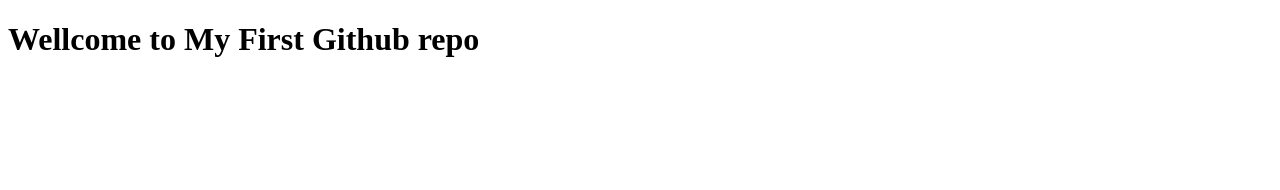
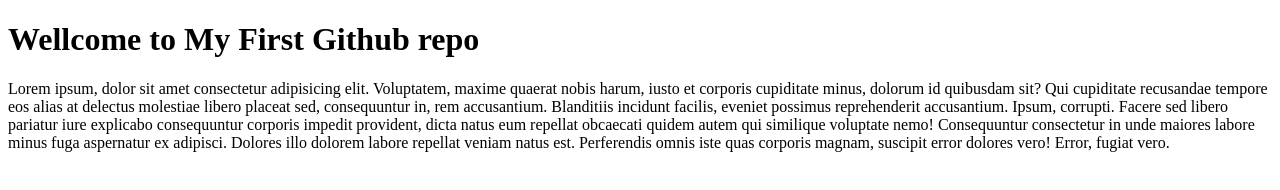
Before and after one commit to AJopu/my-first-repo, a plain HTML site: page index.html in a window 1280 px wide. Drawn offline with Linux system fonts and the light colour scheme.

Commit message:
paragraph added

```diff
--- a/index.html
+++ b/index.html
@@ -8,5 +8,6 @@
 </head>
 <body>
     <h1>Wellcome to My First Github repo </h1>
+    <p>Lorem ipsum, dolor sit amet consectetur adipisicing elit. Voluptatem, maxime quaerat nobis harum, iusto et corporis cupiditate minus, dolorum id quibusdam sit? Qui cupiditate recusandae tempore eos alias at delectus molestiae libero placeat sed, consequuntur in, rem accusantium. Blanditiis incidunt facilis, eveniet possimus reprehenderit accusantium. Ipsum, corrupti. Facere sed libero pariatur iure explicabo consequuntur corporis impedit provident, dicta natus eum repellat obcaecati quidem autem qui similique voluptate nemo! Consequuntur consectetur in unde maiores labore minus fuga aspernatur ex adipisci. Dolores illo dolorem labore repellat veniam natus est. Perferendis omnis iste quas corporis magnam, suscipit error dolores vero! Error, fugiat vero.</p>
 </body>
 </html>
```
